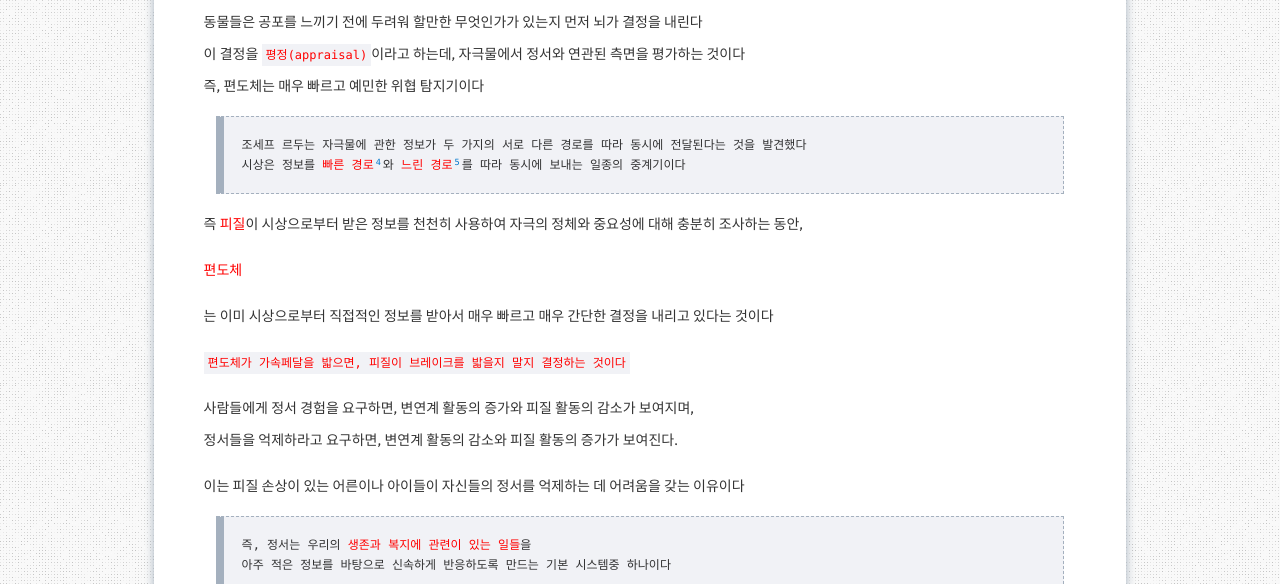
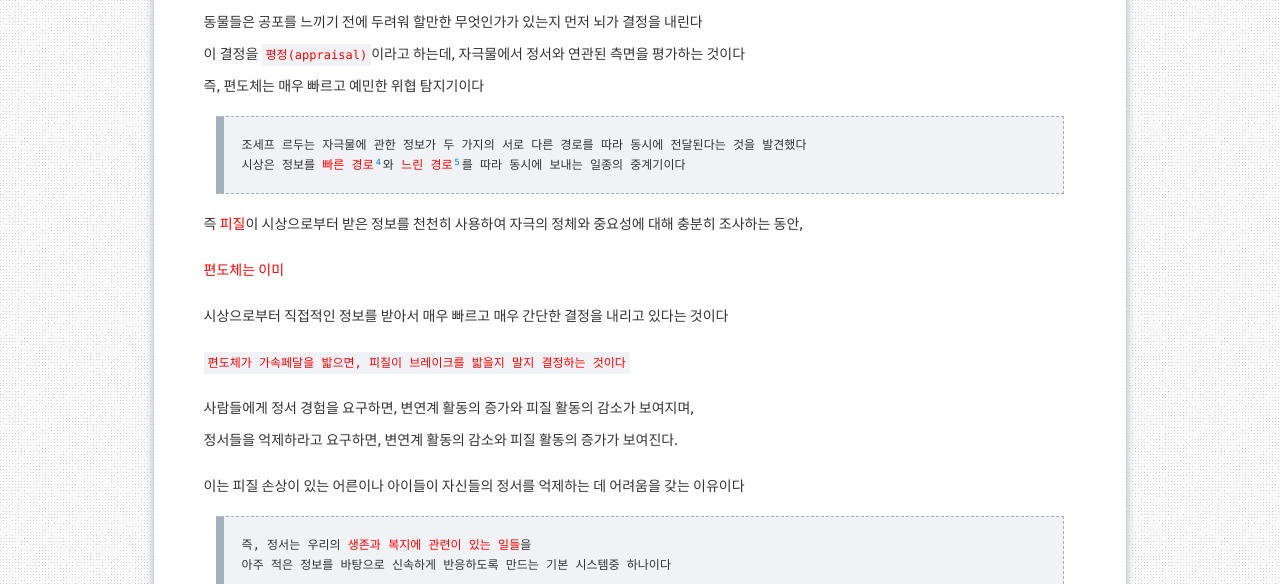
Before and after one commit to aristohyun/aristohyun.github.io, a Jekyll site: the page built from _posts/2021-09-01-psychology_08.md, in a window 1280 px wide and 900 px high, scrolled down 3815 px, cut to the strip 0-584 px from the top of the window. Built offline with Jekyll 4.4.1, drawn with Linux system fonts in a browser that asks for light colours; comment, search, counter and statistics services are not loaded.

```diff
--- a/_posts/2021-09-01-psychology_08.md
+++ b/_posts/2021-09-01-psychology_08.md
@@ -96,7 +96,7 @@ redirect_from:
 > 시상은 정보를 <red>빠른 경로</red>[^fast]와 <red>느린 경로</red>[^slow]를 따라 동시에 보내는 일종의 중계기이다
 
 즉 <red>피질</red>이 시상으로부터 받은 정보를 천천히 사용하여 자극의 정체와 중요성에 대해 충분히 조사하는 동안,
-<red>편도체</red>는 이미 시상으로부터 직접적인 정보를 받아서 매우 빠르고 매우 간단한 결정을 내리고 있다는 것이다
+ <red>편도체는 이미</red> 시상으로부터 직접적인 정보를 받아서 매우 빠르고 매우 간단한 결정을 내리고 있다는 것이다
 
 `편도체가 가속페달을 밟으면, 피질이 브레이크를 밟을지 말지 결정하는 것이다`
 
```
